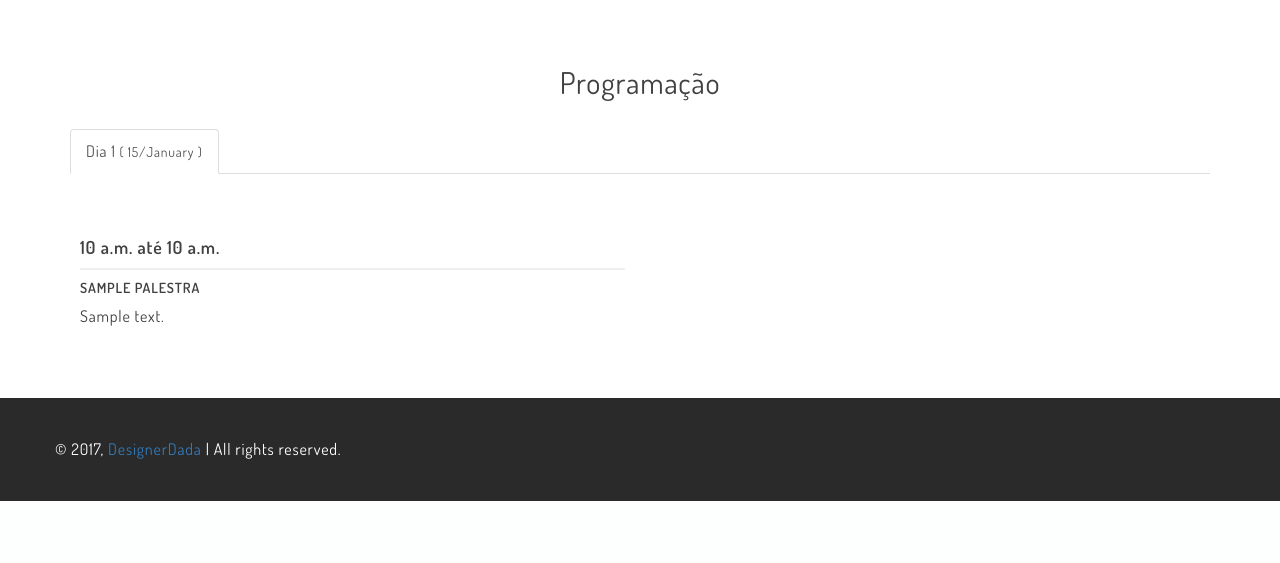
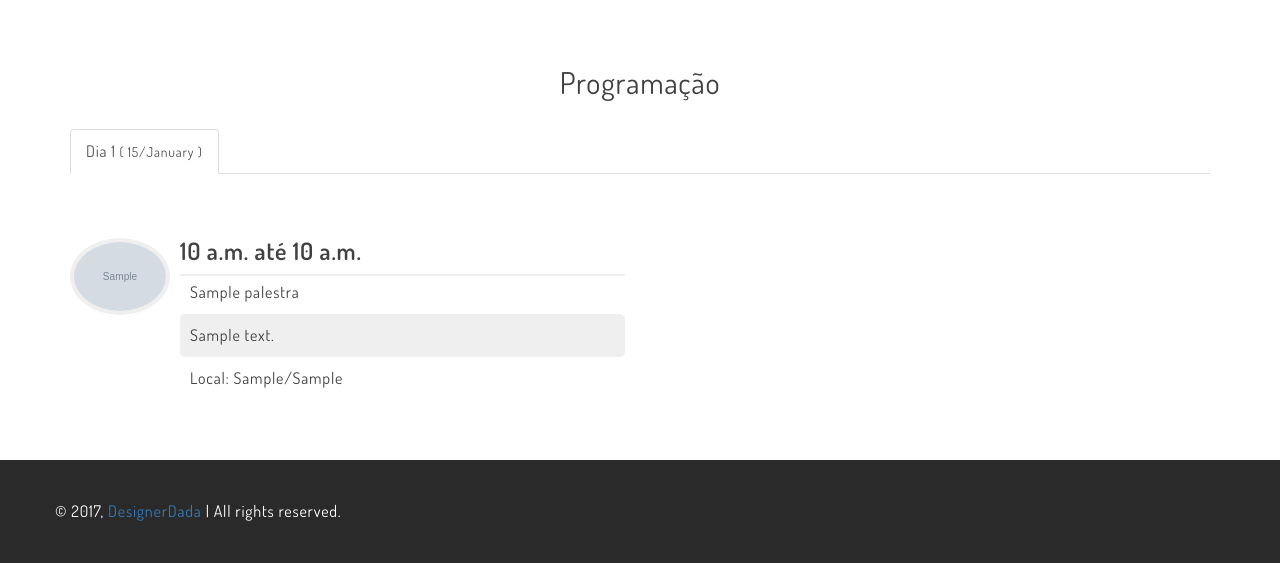
Before and after one commit to ThiagoLopes/uniso-semana-engenharia, a Django app: page / in a window 1280 px wide. Shown: the part 1547-2110 px from the top of the page. Before the commit the page ends 2048 px from the top, so only its background shows below. Run offline with Django 3.2, Linux system fonts and the light colour scheme; tables that the repository leaves empty hold one stand-in row (values such as "Sample post"); grey boxes marked "Sample" are stand-in pictures; some libraries are stand-ins or nearby versions.

Commit message:
update in template

```diff
--- a/static/css/style.css
+++ b/static/css/style.css
@@ -364,3 +364,13 @@ z-index:999999;
 .text-white{
   color: #fff;
 }
+
+.description{
+  background-color: #efefef;
+  border-radius: 5px;
+  padding: 10px;
+}
+
+.palestra-padding{
+  padding: 0 10px;
+}
--- a/templates/home.html
+++ b/templates/home.html
@@ -152,11 +152,15 @@
                 <div class="col-md-6">
                   <div class="media">
                     <div class="media-left">
+                      {% for p in palestra.palestrante.all %}
+                      <img class="media-object speaker-img" src="{{ p.image.url }}" alt="{{ p.speaker_name }}">
+                      {% endfor %}
                     </div>
                     <div class="media-body">
-                      <h4 class="media-heading">{{ palestra.hour_init }} {% trans 'até' %} {{ palestra.hour_end }}</h4>
-                      <h5>{{ palestra.talk_name }}</h5>
-                      <p>{{ palestra.talk_description }}</p>
+                      <h3 class="media-heading">{{ palestra.hour_init }} {% trans 'até' %} {{ palestra.hour_end }}</h3>
+                      <p class="palestra-padding">{{ palestra.talk_name }}</p>
+                      <p class="description">{{ palestra.talk_description }}</p>
+                      <p class="palestra-padding">Local: {{ palestra.local}}/{{ palestra.room }}</p>
                     </div>
                   </div>
                 </div>
```
